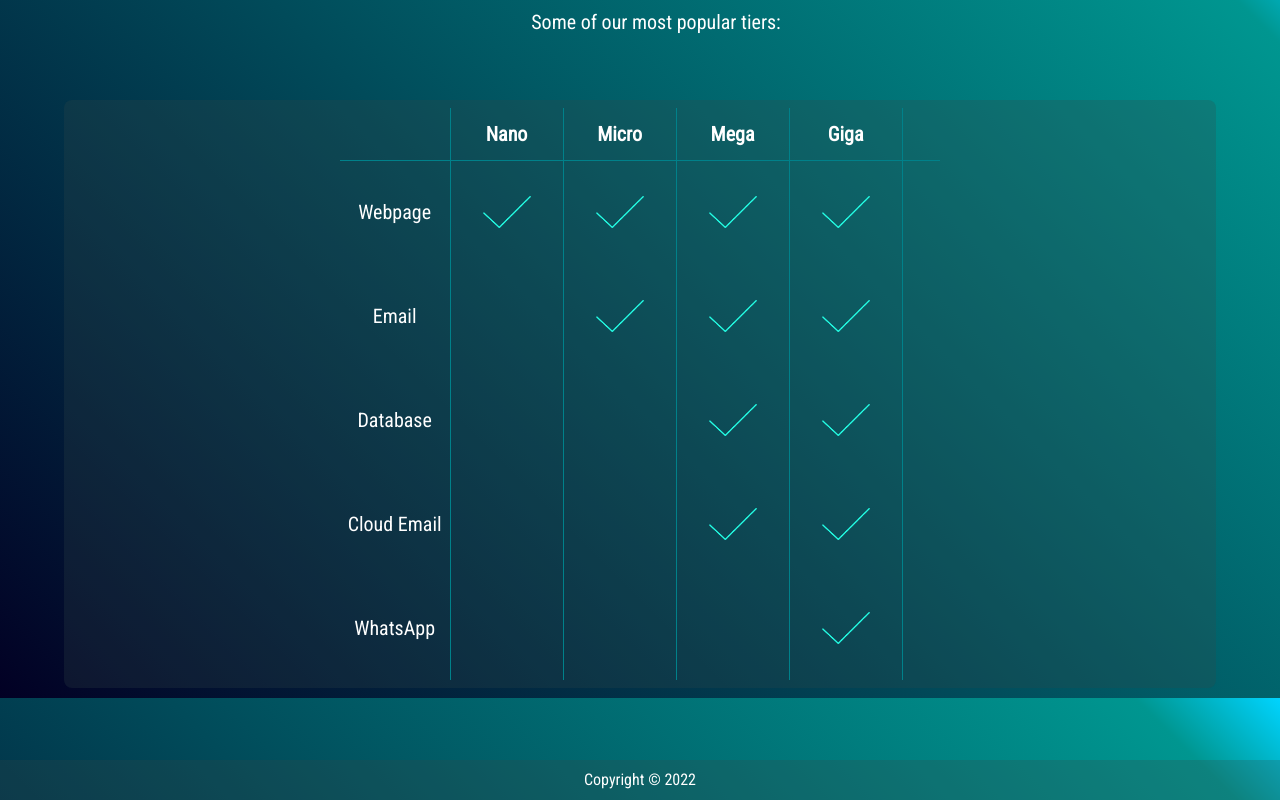
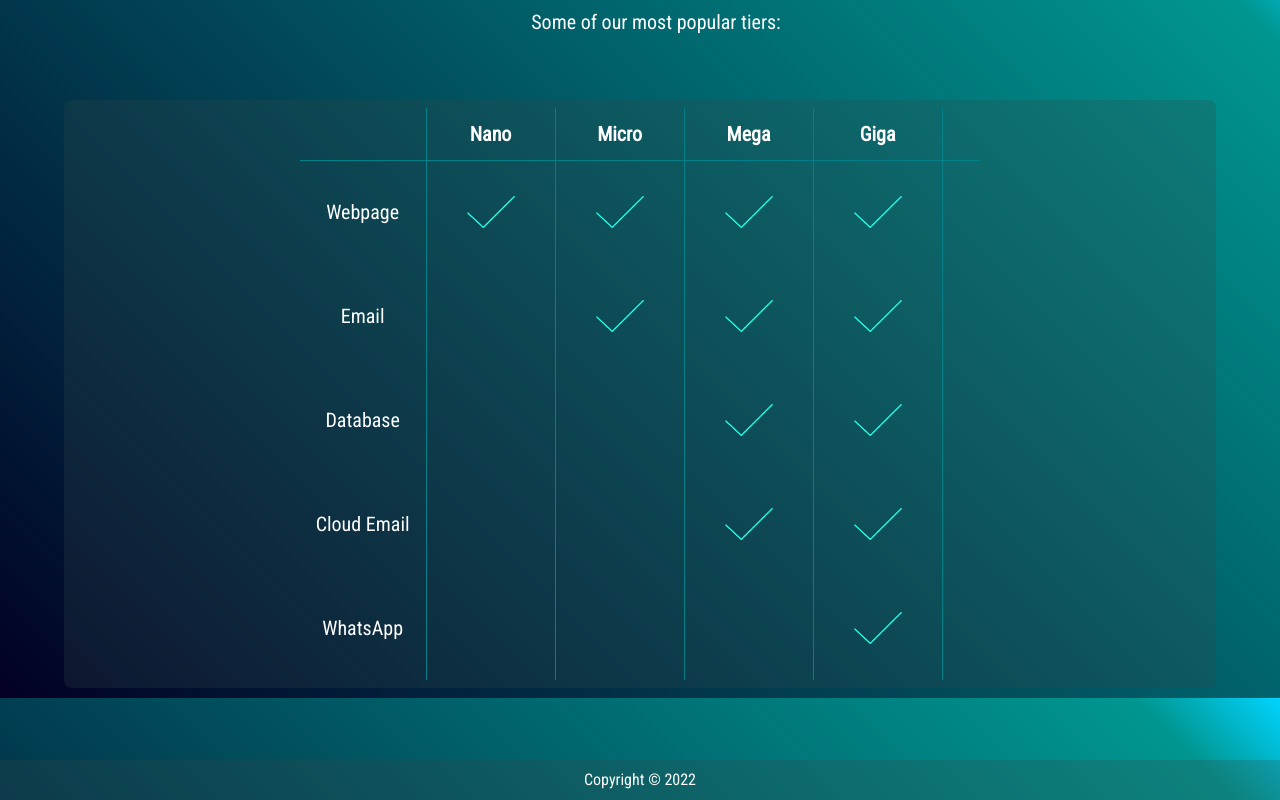
Before and after one commit to kashsomani/sclink-cloud, a Svelte app in the folder client/: page / in a window 1280 px wide. Shown: the part 902-1702 px from the top of the page. Built offline with nearby package versions, Linux system fonts and the light colour scheme.

Commit message:
more padding

```diff
--- a/client/src/components/Details/components/Table.svelte
+++ b/client/src/components/Details/components/Table.svelte
@@ -47,7 +47,7 @@
   table td,
   table th {
     border-right: 1px solid #00818a;
-    @apply p-2 py-3;
+    @apply py-3 px-4;
   }
   table th {
     border-bottom: 1px solid #00818a;
```
